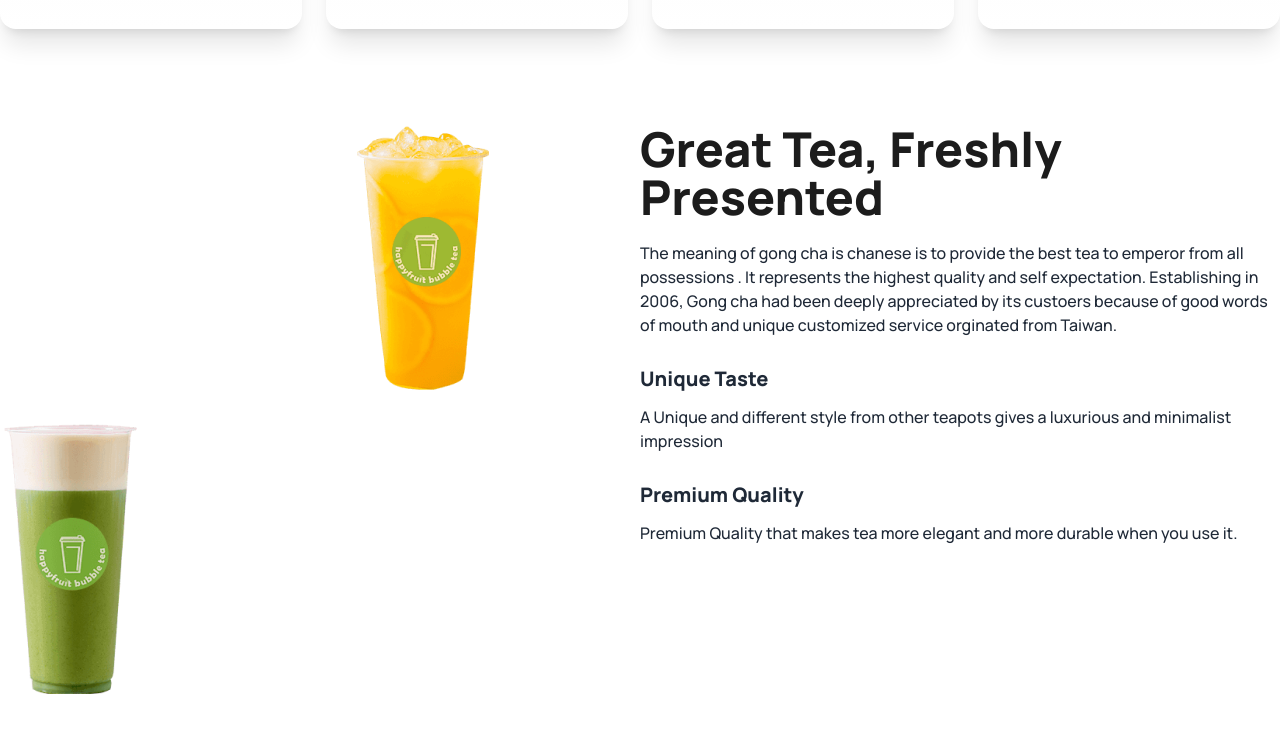
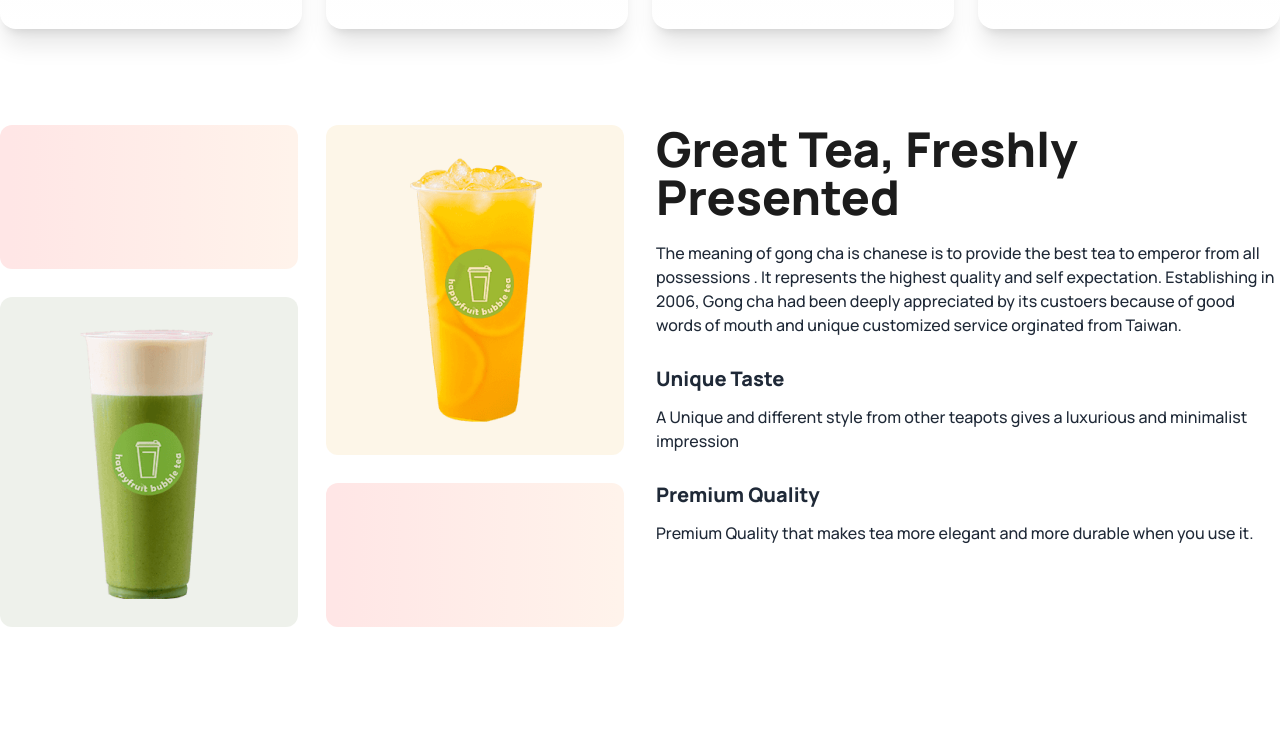
Before and after one commit to Sakib928/tea-garden-website, a plain HTML site: page index.html in a window 1280 px wide. Shown: the part 1132-1864 px from the top of the page. Drawn offline with nearby package versions, Linux system fonts and the light colour scheme.

Commit message:
practice done

```diff
--- a/index.html
+++ b/index.html
@@ -160,17 +160,29 @@
         </div>
       </section>
       <!-- great fresh tea section -->
-      <section class="my-24 md:flex flex-row">
+      <section class="my-24 gap-8 md:flex flex-row">
         <!-- grid div -->
-        <div class="grid gap-7 grid-cols-1 md:grid-cols-2 flex-1">
-          <div class="rounded-xl"></div>
-          <div class="sm:text-center rounded-xl row-span-2">
+        <div class="grid grid-cols-1 md:grid-cols-2 flex-1 gap-7">
+          <!-- element 1 -->
+          <div
+            class="max-sm:hidden rounded-xl h-36 opacity-10 bg-gradient-to-r from-[#f00] to-[#ff8938]"
+          ></div>
+          <!-- element 2 -->
+          <div
+            class="rounded-xl row-span-2 flex justify-center items-center bg-[#e6a6231a] py-7"
+          >
             <img src="images/fresh-1.png" alt="" />
           </div>
-          <div class="rounded-xl"></div>
-          <div class="rounded-xl row-span-2">
+          <!-- element 3 -->
+          <div
+            class="rounded-xl row-span-2 flex justify-center items-center bg-[#5776391a] py-7"
+          >
             <img src="images/fresh-2.png" alt="" />
           </div>
+          <!-- element-4 -->
+          <div
+            class="max-sm:hidden rounded-xl h-36 opacity-10 bg-gradient-to-r from-[#f00] to-[#ff8938]"
+          ></div>
         </div>
         <!-- text-div -->
         <div class="flex-1">
@@ -196,6 +208,8 @@
           </p>
         </div>
       </section>
+      <!-- super client section -->
+      <section class="my-24"></section>
     </main>
     <footer></footer>
   </body>
```
